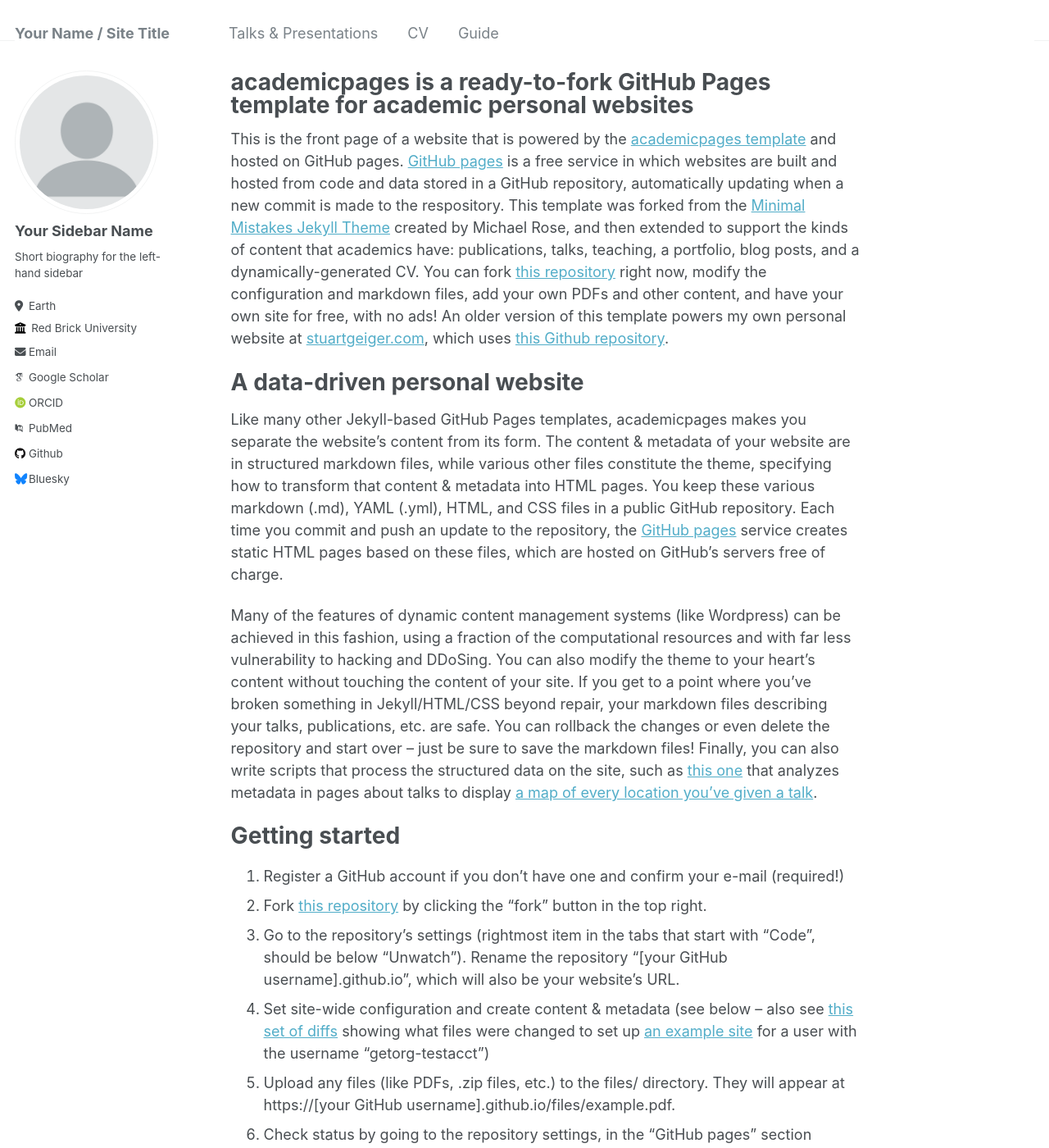
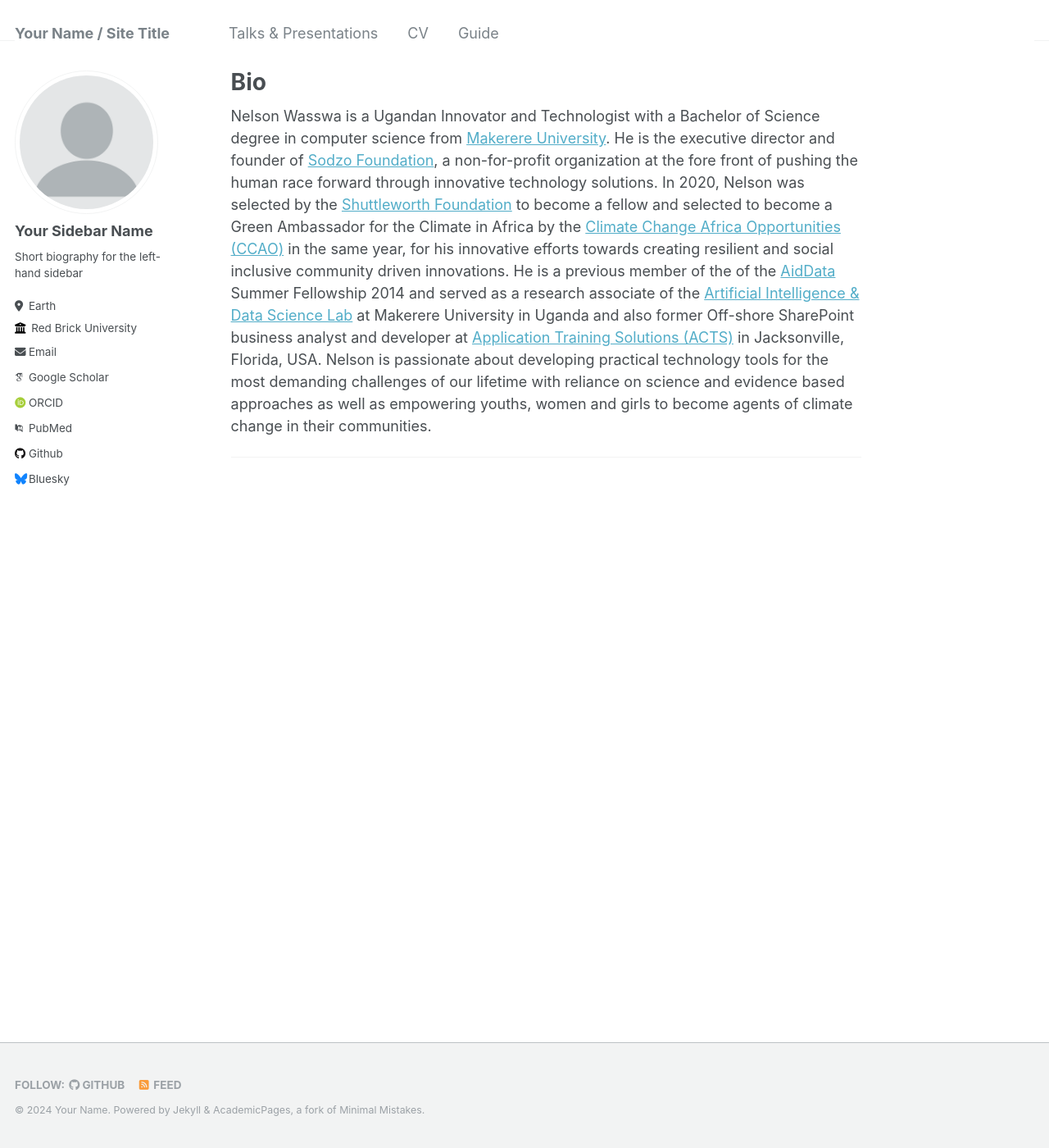
Before and after one commit to Nelwa256/nelsonwasswa.github.io, a Jekyll site: the page built from _pages/about.md, in a window 1280 px wide and 1400 px high. Shown: the whole window at 82% size. Built offline with Jekyll 4.4.1, drawn with Linux system fonts in a browser that asks for light colours; some web fonts are replaced; some of the changed text lies outside the part shown.

Commit message:
Update about.md

```diff
--- a/_pages/about.md
+++ b/_pages/about.md
@@ -1,49 +1,17 @@
 ---
 permalink: /
-title: "academicpages is a ready-to-fork GitHub Pages template for academic personal websites"
+title: "Bio"
 author_profile: true
 redirect_from:
   - /about/
   - /about.html
 ---
 
-This is the front page of a website that is powered by the [academicpages template](https://github.com/academicpages/academicpages.github.io) and hosted on GitHub pages. [GitHub pages](https://pages.github.com) is a free service in which websites are built and hosted from code and data stored in a GitHub repository, automatically updating when a new commit is made to the respository. This template was forked from the [Minimal Mistakes Jekyll Theme](https://mmistakes.github.io/minimal-mistakes/) created by Michael Rose, and then extended to support the kinds of content that academics have: publications, talks, teaching, a portfolio, blog posts, and a dynamically-generated CV. You can fork [this repository](https://github.com/academicpages/academicpages.github.io) right now, modify the configuration and markdown files, add your own PDFs and other content, and have your own site for free, with no ads! An older version of this template powers my own personal website at [stuartgeiger.com](http://stuartgeiger.com), which uses [this Github repository](https://github.com/staeiou/staeiou.github.io).
+Nelson Wasswa is a Ugandan Innovator and Technologist with a Bachelor of Science
+degree in computer science from [Makerere University](https://www.mak.ac.ug). He is the executive director and founder of [Sodzo Foundation](https://sodzofoundation.org), a non-for-profit organization at the fore front of pushing the human race forward through innovative technology solutions. In 2020, Nelson was selected by the [Shuttleworth Foundation](https://www.shuttleworthfoundation.org/fellows/nelson-wasswa)
+to become a fellow and selected to become a Green Ambassador for the Climate in Africa by the
+[Climate Change Africa Opportunities (CCAO)](https://www.climatechangeafricaopportunities.org/en) in the same year, for his innovative efforts towards creating resilient and social inclusive community driven innovations. He is a previous member of the of the [AidData](https://aiddata.org) Summer Fellowship 2014 and served as a research associate of the [Artificial Intelligence & Data Science Lab](https://air.ug) at Makerere University in Uganda and also former Off-shore SharePoint business analyst and developer at [Application Training Solutions (ACTS)](https://www.prnewswire.com/news-releases/application-consulting-training-solutions-acts-recognized-as-winner-for-2019-microsoft-us-partner-award-intelligent-cloud--azure-influencer-300877552.html) in Jacksonville, Florida, USA. Nelson
+is passionate about developing practical technology tools for the most demanding challenges of our lifetime with reliance on science and evidence based approaches as well as empowering youths, women and girls to
+become agents of climate change in their communities.
 
-A data-driven personal website
-======
-Like many other Jekyll-based GitHub Pages templates, academicpages makes you separate the website's content from its form. The content & metadata of your website are in structured markdown files, while various other files constitute the theme, specifying how to transform that content & metadata into HTML pages. You keep these various markdown (.md), YAML (.yml), HTML, and CSS files in a public GitHub repository. Each time you commit and push an update to the repository, the [GitHub pages](https://pages.github.com/) service creates static HTML pages based on these files, which are hosted on GitHub's servers free of charge.
-
-Many of the features of dynamic content management systems (like Wordpress) can be achieved in this fashion, using a fraction of the computational resources and with far less vulnerability to hacking and DDoSing. You can also modify the theme to your heart's content without touching the content of your site. If you get to a point where you've broken something in Jekyll/HTML/CSS beyond repair, your markdown files describing your talks, publications, etc. are safe. You can rollback the changes or even delete the repository and start over -- just be sure to save the markdown files! Finally, you can also write scripts that process the structured data on the site, such as [this one](https://github.com/academicpages/academicpages.github.io/blob/master/talkmap.ipynb) that analyzes metadata in pages about talks to display [a map of every location you've given a talk](https://academicpages.github.io/talkmap.html).
-
-Getting started
-======
-1. Register a GitHub account if you don't have one and confirm your e-mail (required!)
-1. Fork [this repository](https://github.com/academicpages/academicpages.github.io) by clicking the "fork" button in the top right.
-1. Go to the repository's settings (rightmost item in the tabs that start with "Code", should be below "Unwatch"). Rename the repository "[your GitHub username].github.io", which will also be your website's URL.
-1. Set site-wide configuration and create content & metadata (see below -- also see [this set of diffs](http://archive.is/3TPas) showing what files were changed to set up [an example site](https://getorg-testacct.github.io) for a user with the username "getorg-testacct")
-1. Upload any files (like PDFs, .zip files, etc.) to the files/ directory. They will appear at https://[your GitHub username].github.io/files/example.pdf.
-1. Check status by going to the repository settings, in the "GitHub pages" section
-
-Site-wide configuration
 ------
-The main configuration file for the site is in the base directory in [_config.yml](https://github.com/academicpages/academicpages.github.io/blob/master/_config.yml), which defines the content in the sidebars and other site-wide features. You will need to replace the default variables with ones about yourself and your site's github repository. The configuration file for the top menu is in [_data/navigation.yml](https://github.com/academicpages/academicpages.github.io/blob/master/_data/navigation.yml). For example, if you don't have a portfolio or blog posts, you can remove those items from that navigation.yml file to remove them from the header.
-
-Create content & metadata
-------
-For site content, there is one markdown file for each type of content, which are stored in directories like _publications, _talks, _posts, _teaching, or _pages. For example, each talk is a markdown file in the [_talks directory](https://github.com/academicpages/academicpages.github.io/tree/master/_talks). At the top of each markdown file is structured data in YAML about the talk, which the theme will parse to do lots of cool stuff. The same structured data about a talk is used to generate the list of talks on the [Talks page](https://academicpages.github.io/talks), each [individual page](https://academicpages.github.io/talks/2012-03-01-talk-1) for specific talks, the talks section for the [CV page](https://academicpages.github.io/cv), and the [map of places you've given a talk](https://academicpages.github.io/talkmap.html) (if you run this [python file](https://github.com/academicpages/academicpages.github.io/blob/master/talkmap.py) or [Jupyter notebook](https://github.com/academicpages/academicpages.github.io/blob/master/talkmap.ipynb), which creates the HTML for the map based on the contents of the _talks directory).
-
-**Markdown generator**
-
-I have also created [a set of Jupyter notebooks](https://github.com/academicpages/academicpages.github.io/tree/master/markdown_generator
-) that converts a CSV containing structured data about talks or presentations into individual markdown files that will be properly formatted for the academicpages template. The sample CSVs in that directory are the ones I used to create my own personal website at stuartgeiger.com. My usual workflow is that I keep a spreadsheet of my publications and talks, then run the code in these notebooks to generate the markdown files, then commit and push them to the GitHub repository.
-
-How to edit your site's GitHub repository
-------
-Many people use a git client to create files on their local computer and then push them to GitHub's servers. If you are not familiar with git, you can directly edit these configuration and markdown files directly in the github.com interface. Navigate to a file (like [this one](https://github.com/academicpages/academicpages.github.io/blob/master/_talks/2012-03-01-talk-1.md) and click the pencil icon in the top right of the content preview (to the right of the "Raw | Blame | History" buttons). You can delete a file by clicking the trashcan icon to the right of the pencil icon. You can also create new files or upload files by navigating to a directory and clicking the "Create new file" or "Upload files" buttons.
-
-Example: editing a markdown file for a talk
-![Editing a markdown file for a talk](/images/editing-talk.png)
-
-For more info
-------
-More info about configuring academicpages can be found in [the guide](https://academicpages.github.io/markdown/). The [guides for the Minimal Mistakes theme](https://mmistakes.github.io/minimal-mistakes/docs/configuration/) (which this theme was forked from) might also be helpful.
```
